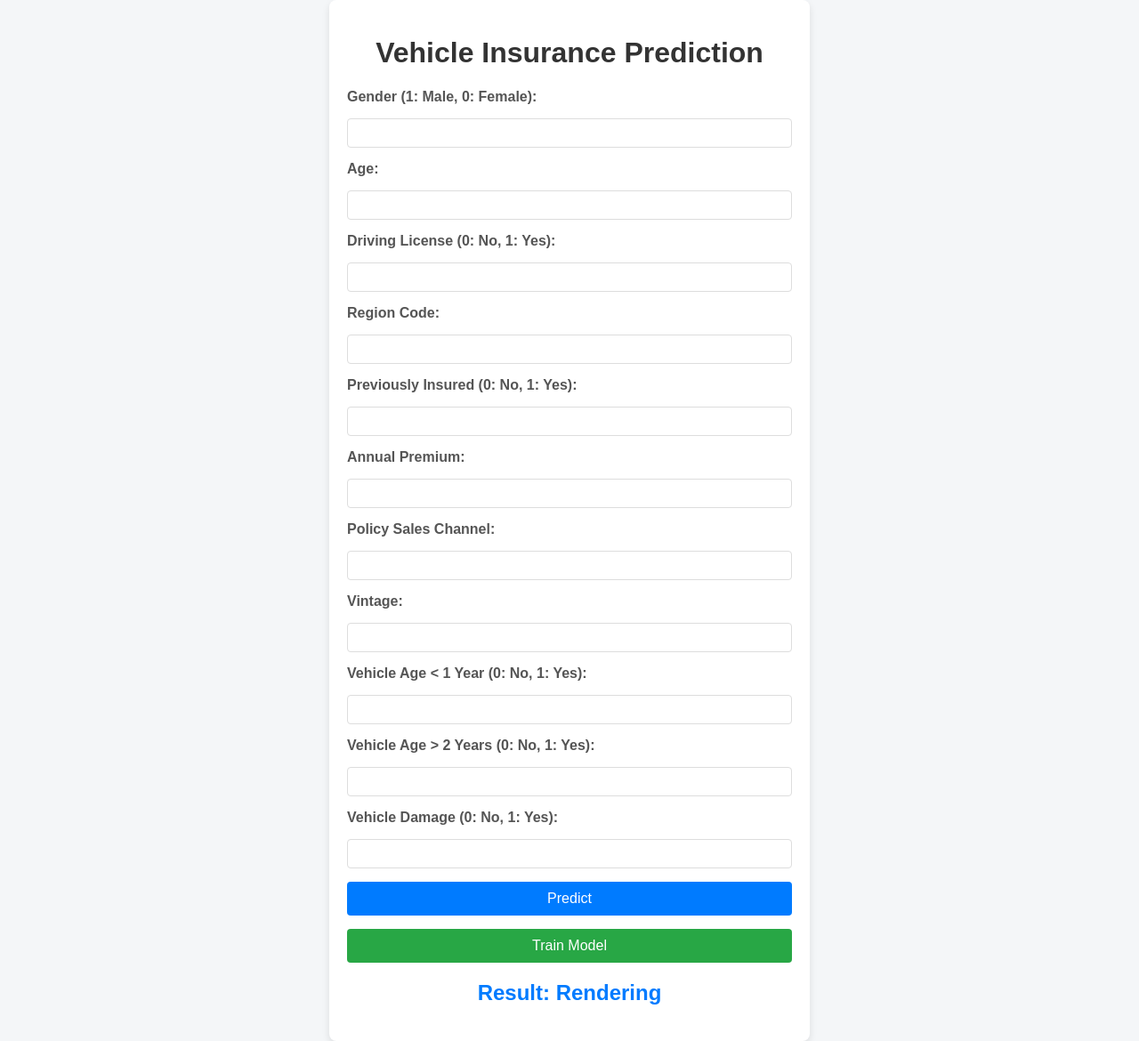
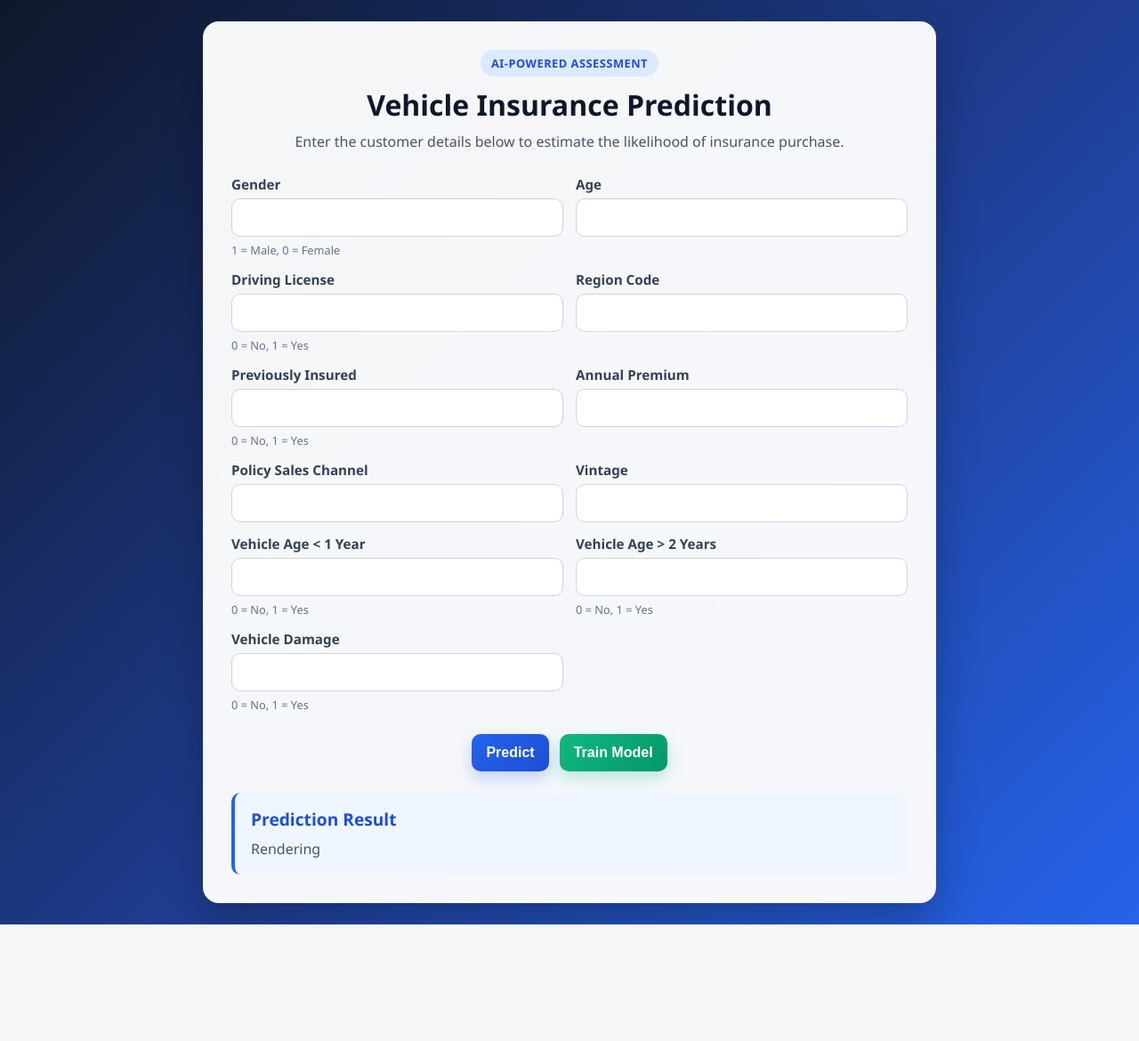
Before and after one commit to aneriai/Vehicle-Insurance-, a FastAPI app: page / in a window 1280 px wide. Shown: the whole page at 89% size. After the commit the page ends 1039 px from the top, so only its background shows below. Run offline with FastAPI, Linux system fonts and the light colour scheme; parts of the project's set-up code (start-up, migrations or seed data) failed here and were passed over.

Commit message:
final commit for the aws deployment

```diff
--- a/src/pipline/training_pipeline.py
+++ b/src/pipline/training_pipeline.py
@@ -1,7 +1,6 @@
 import sys
 from src.exception import MyException
 from src.logger import logging
-
 from src.components.data_ingestion import DataIngestion
 from src.components.data_validation import DataValidation
 from src.components.data_transformation import DataTransformation
--- a/static/css/style.css
+++ b/static/css/style.css
@@ -1,73 +1,163 @@
 /* styles.css */
 body {
-    font-family: Arial, sans-serif;
+    font-family: 'Segoe UI', Tahoma, Geneva, Verdana, sans-serif;
+    margin: 0;
+    min-height: 100vh;
+    background: linear-gradient(135deg, #0f172a 0%, #1e3a8a 50%, #2563eb 100%);
+    color: #e2e8f0;
+    padding: 24px 20px;
+    box-sizing: border-box;
+    overflow-y: auto;
+}
+
+.page-shell {
     display: flex;
     justify-content: center;
-    align-items: center;
-    min-height: 100vh;
-    margin: 0;
-    background-color: #f4f6f8;
+    align-items: flex-start;
+    min-height: calc(100vh - 48px);
 }
 
 .container {
     width: 100%;
-    max-width: 500px;
-    background-color: #ffffff;
-    padding: 20px;
-    border-radius: 8px;
-    box-shadow: 0 4px 8px rgba(0, 0, 0, 0.1);
+    max-width: 760px;
+    background: rgba(255, 255, 255, 0.96);
+    padding: 32px;
+    border-radius: 18px;
+    box-shadow: 0 20px 45px rgba(0, 0, 0, 0.25);
+    backdrop-filter: blur(8px);
+}
+
+.hero {
     text-align: center;
+    margin-bottom: 24px;
+}
+
+.badge {
+    display: inline-block;
+    padding: 6px 12px;
+    border-radius: 999px;
+    background: #dbeafe;
+    color: #1d4ed8;
+    font-size: 0.8rem;
+    font-weight: 700;
+    letter-spacing: 0.04em;
+    text-transform: uppercase;
+    margin-bottom: 10px;
 }
 
 h1 {
-    color: #333;
+    color: #0f172a;
+    margin: 0 0 8px;
+    font-size: 2rem;
 }
 
-form {
+.hero p,
+.result p {
+    color: #475569;
+    margin: 0;
+    line-height: 1.6;
+}
+
+.prediction-form {
     display: flex;
     flex-direction: column;
-    gap: 15px;
+    gap: 18px;
+}
+
+.form-grid {
+    display: grid;
+    grid-template-columns: repeat(2, minmax(0, 1fr));
+    gap: 14px;
+}
+
+.field-group {
+    display: flex;
+    flex-direction: column;
+    gap: 6px;
 }
 
 label {
     text-align: left;
-    color: #555;
-    font-weight: bold;
+    color: #334155;
+    font-weight: 600;
+    font-size: 0.95rem;
+}
+
+small {
+    color: #64748b;
+    font-size: 0.8rem;
 }
 
 input {
-    padding: 8px;
-    border: 1px solid #ddd;
-    border-radius: 4px;
+    padding: 12px 14px;
+    border: 1px solid #cbd5e1;
+    border-radius: 10px;
+    font-size: 0.95rem;
+    transition: border-color 0.2s ease, box-shadow 0.2s ease;
+    outline: none;
+}
+
+input:focus {
+    border-color: #2563eb;
+    box-shadow: 0 0 0 3px rgba(37, 99, 235, 0.15);
+}
+
+.actions {
+    display: flex;
+    gap: 12px;
+    flex-wrap: wrap;
+    justify-content: center;
+    margin-top: 6px;
 }
 
 button {
-    padding: 10px;
-    background-color: #007bff;
+    padding: 12px 16px;
+    background: linear-gradient(135deg, #2563eb, #1d4ed8);
     color: #fff;
     border: none;
-    border-radius: 4px;
+    border-radius: 10px;
     cursor: pointer;
-    font-size: 16px;
+    font-size: 1rem;
+    font-weight: 600;
+    transition: transform 0.2s ease, box-shadow 0.2s ease;
+    box-shadow: 0 8px 18px rgba(37, 99, 235, 0.25);
 }
 
 button:hover {
-    background-color: #0056b3;
+    transform: translateY(-2px);
+    box-shadow: 0 10px 22px rgba(37, 99, 235, 0.35);
 }
 
 .train-button {
-    background-color: #28a745;
-    margin-top: 15px;
+    background: linear-gradient(135deg, #10b981, #059669);
+    box-shadow: 0 8px 18px rgba(16, 185, 129, 0.25);
 }
 
 .train-button:hover {
-    background-color: #218838;
+    box-shadow: 0 10px 22px rgba(16, 185, 129, 0.35);
 }
 
 .result {
-    margin-top: 20px;
+    margin-top: 24px;
+    padding: 16px 18px;
+    background: #eff6ff;
+    border-left: 4px solid #2563eb;
+    border-radius: 10px;
+    text-align: left;
 }
 
 .result h2 {
-    color: #007bff;
+    color: #1d4ed8;
+    margin: 0 0 8px;
+    font-size: 1.2rem;
 }
+
+@media (max-width: 640px) {
+    .form-grid {
+        grid-template-columns: 1fr;
+    }
+
+    .container {
+        padding: 24px;
+    }
+}
--- a/templates/vehicledata.html
+++ b/templates/vehicledata.html
@@ -4,59 +4,94 @@
     <meta charset="UTF-8">
     <meta name="viewport" content="width=device-width, initial-scale=1.0">
     <title>Vehicle Insurance Prediction</title>
-    <!-- Corrected the CSS path -->
     <link rel="stylesheet" href="/static/css/style.css">
 </head>
 <body>
+    <div class="page-shell">
         <div class="container">
+            <div class="hero">
+                <span class="badge">AI-Powered Assessment</span>
                 <h1>Vehicle Insurance Prediction</h1>
+                <p>Enter the customer details below to estimate the likelihood of insurance purchase.</p>
+            </div>
 
-        <form method="post" action="/">
-            <label for="Gender">Gender (1: Male, 0: Female):</label>
+            <form method="post" action="/" class="prediction-form">
+                <div class="form-grid">
+                    <div class="field-group">
+                        <label for="Gender">Gender</label>
                         <input type="number" id="Gender" name="Gender" min="0" max="1" required>
+                        <small>1 = Male, 0 = Female</small>
+                    </div>
 
-            <label for="Age">Age:</label>
+                    <div class="field-group">
+                        <label for="Age">Age</label>
                         <input type="number" id="Age" name="Age" required>
+                    </div>
 
-            <label for="Driving_License">Driving License (0: No, 1: Yes):</label>
+                    <div class="field-group">
+                        <label for="Driving_License">Driving License</label>
                         <input type="number" id="Driving_License" name="Driving_License" min="0" max="1" required>
+                        <small>0 = No, 1 = Yes</small>
+                    </div>
 
-            <label for="Region_Code">Region Code:</label>
+                    <div class="field-group">
+                        <label for="Region_Code">Region Code</label>
                         <input type="number" step="0.01" id="Region_Code" name="Region_Code" required>
+                    </div>
 
-            <label for="Previously_Insured">Previously Insured (0: No, 1: Yes):</label>
+                    <div class="field-group">
+                        <label for="Previously_Insured">Previously Insured</label>
                         <input type="number" id="Previously_Insured" name="Previously_Insured" min="0" max="1" required>
+                        <small>0 = No, 1 = Yes</small>
+                    </div>
 
-            <label for="Annual_Premium">Annual Premium:</label>
+                    <div class="field-group">
+                        <label for="Annual_Premium">Annual Premium</label>
                         <input type="number" step="0.01" id="Annual_Premium" name="Annual_Premium" required>
+                    </div>
 
-            <label for="Policy_Sales_Channel">Policy Sales Channel:</label>
+                    <div class="field-group">
+                        <label for="Policy_Sales_Channel">Policy Sales Channel</label>
                         <input type="number" step="0.01" id="Policy_Sales_Channel" name="Policy_Sales_Channel" required>
+                    </div>
 
-            <label for="Vintage">Vintage:</label>
+                    <div class="field-group">
+                        <label for="Vintage">Vintage</label>
                         <input type="number" id="Vintage" name="Vintage" required>
+                    </div>
 
-            <label for="Vehicle_Age_lt_1_Year">Vehicle Age < 1 Year (0: No, 1: Yes):</label>
+                    <div class="field-group">
+                        <label for="Vehicle_Age_lt_1_Year">Vehicle Age &lt; 1 Year</label>
                         <input type="number" id="Vehicle_Age_lt_1_Year" name="Vehicle_Age_lt_1_Year" min="0" max="1" required>
+                        <small>0 = No, 1 = Yes</small>
+                    </div>
 
-            <label for="Vehicle_Age_gt_2_Years">Vehicle Age > 2 Years (0: No, 1: Yes):</label>
+                    <div class="field-group">
+                        <label for="Vehicle_Age_gt_2_Years">Vehicle Age &gt; 2 Years</label>
                         <input type="number" id="Vehicle_Age_gt_2_Years" name="Vehicle_Age_gt_2_Years" min="0" max="1" required>
+                        <small>0 = No, 1 = Yes</small>
+                    </div>
 
-            <label for="Vehicle_Damage_Yes">Vehicle Damage (0: No, 1: Yes):</label>
+                    <div class="field-group">
+                        <label for="Vehicle_Damage_Yes">Vehicle Damage</label>
                         <input type="number" id="Vehicle_Damage_Yes" name="Vehicle_Damage_Yes" min="0" max="1" required>
+                        <small>0 = No, 1 = Yes</small>
+                    </div>
+                </div>
 
+                <div class="actions">
                     <button type="submit">Predict</button>
-        </form>
-
-        <form method="get" action="/train">
-            <button type="submit" class="train-button">Train Model</button>
+                    <button type="button" class="train-button" onclick="window.location.href='/train'">Train Model</button>
+                </div>
             </form>
 
             {% if context %}
                 <div class="result">
-                <h2>Result: {{ context }}</h2>
+                    <h2>Prediction Result</h2>
+                    <p>{{ context }}</p>
                 </div>
             {% endif %}
         </div>
+    </div>
 </body>
 </html>
```
Also changed, not shown: .github/workflows/aws.yaml (added), 5 other files. Lines whose indentation alone changed are shown as unchanged.
